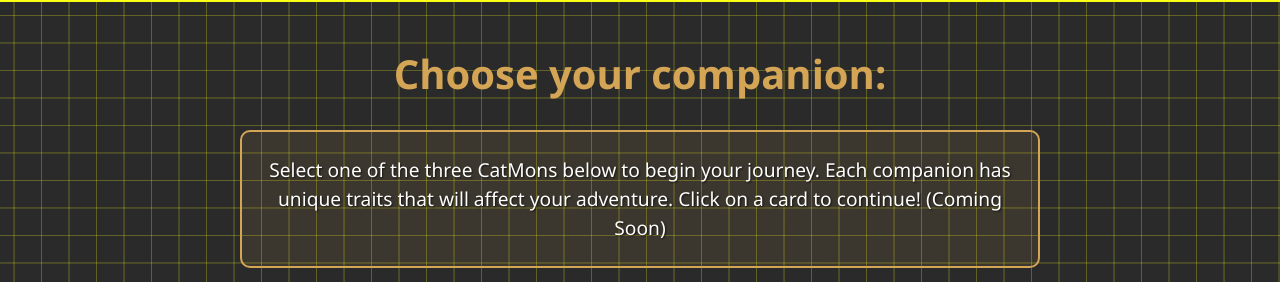
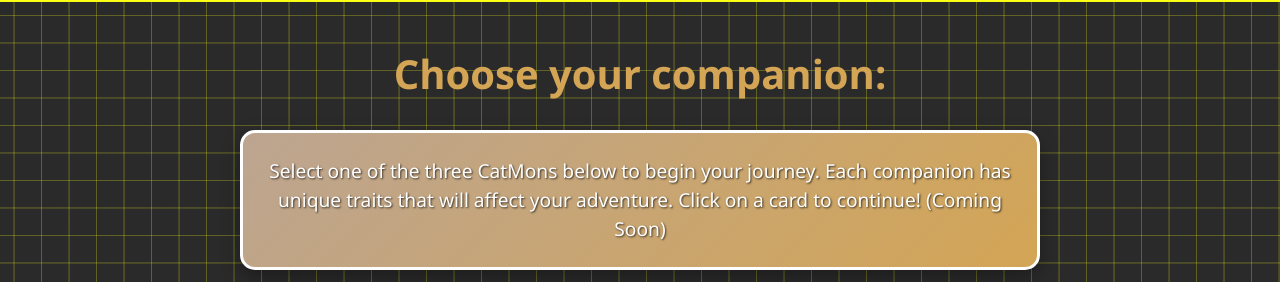
Before and after one commit to BPMSTC/MindflayerSpr26, an Angular app in the folder frontend/: page /catmon-select in a window 1280 px wide. Shown: the part 670-952 px from the top of the page. Built offline with nearby package versions, Linux system fonts and the light colour scheme; grey boxes are pictures that could not be loaded; a web font is replaced by a local one.

Commit message:
Updated image paths and made text more readable

```diff
--- a/frontend/src/app/app.css
+++ b/frontend/src/app/app.css
@@ -1,7 +1,7 @@
 /* Styles for the hero section on the homepage */
 
 .hero-image {
-  background-image: linear-gradient(rgba(0,0,0,.5), rgba(0,0,0,.45)), url(../../images/hero_image.png);
+  background-image: linear-gradient(rgba(0,0,0,.5), rgba(0,0,0,.45)), url(/hero_image.png);
   background-size: cover;
   background-position: center;
   height: 800px;
--- a/frontend/src/app/feature/story-player/catmon-select/catmon-select.css
+++ b/frontend/src/app/feature/story-player/catmon-select/catmon-select.css
@@ -87,10 +87,11 @@
 .instructions {
   max-width: 800px; /* Maximum width to keep text readable */
   margin: 0 auto 3rem auto; /* Center horizontally with bottom margin */
-  background-color: rgba(211, 165, 85, 0.1); /* Semi-transparent background */
+  background: linear-gradient(135deg, #BCA591, #D3A555); /* Gradient background matching catmon cards */
   padding: 1.5rem; /* Padding inside container */
-  border-radius: 10px; /* Rounded corners */
-  border: 2px solid #D3A555; /* Border using primary color */
+  border-radius: 15px; /* Rounded corners matching catmon cards */
+  border: 3px solid #FEFEFE; /* White border matching catmon cards */
+  box-shadow: 0 8px 20px rgba(0, 0, 0, 0.3); /* Drop shadow matching catmon cards */
 }
 
 /* Instructions text */
--- a/frontend/src/app/footer/footer.html
+++ b/frontend/src/app/footer/footer.html
@@ -1,6 +1,6 @@
 <footer class="footer">
 
-  <img src="Mindflayer Games.png" alt="MindFlayer Logo">
+  <img src="/Mindflayer Games.png" alt="MindFlayer Logo">
 
   <div class="footer-brand">&copy; 2026 MindFlayer.</div>
 
--- a/frontend/src/app/header/header.html
+++ b/frontend/src/app/header/header.html
@@ -1,6 +1,6 @@
 <header class="navbar">
 
-  <img src="CatMon Logo.png" alt="Game Logo">
+  <img src="/CatMon Logo.png" alt="Game Logo">
 
   <div class="navbar-brand">CatMon</div> <!-- Logo or title of the application -->
 
```
Also changed, not shown: 1 other file (tests, documents, lock files or other folders).
